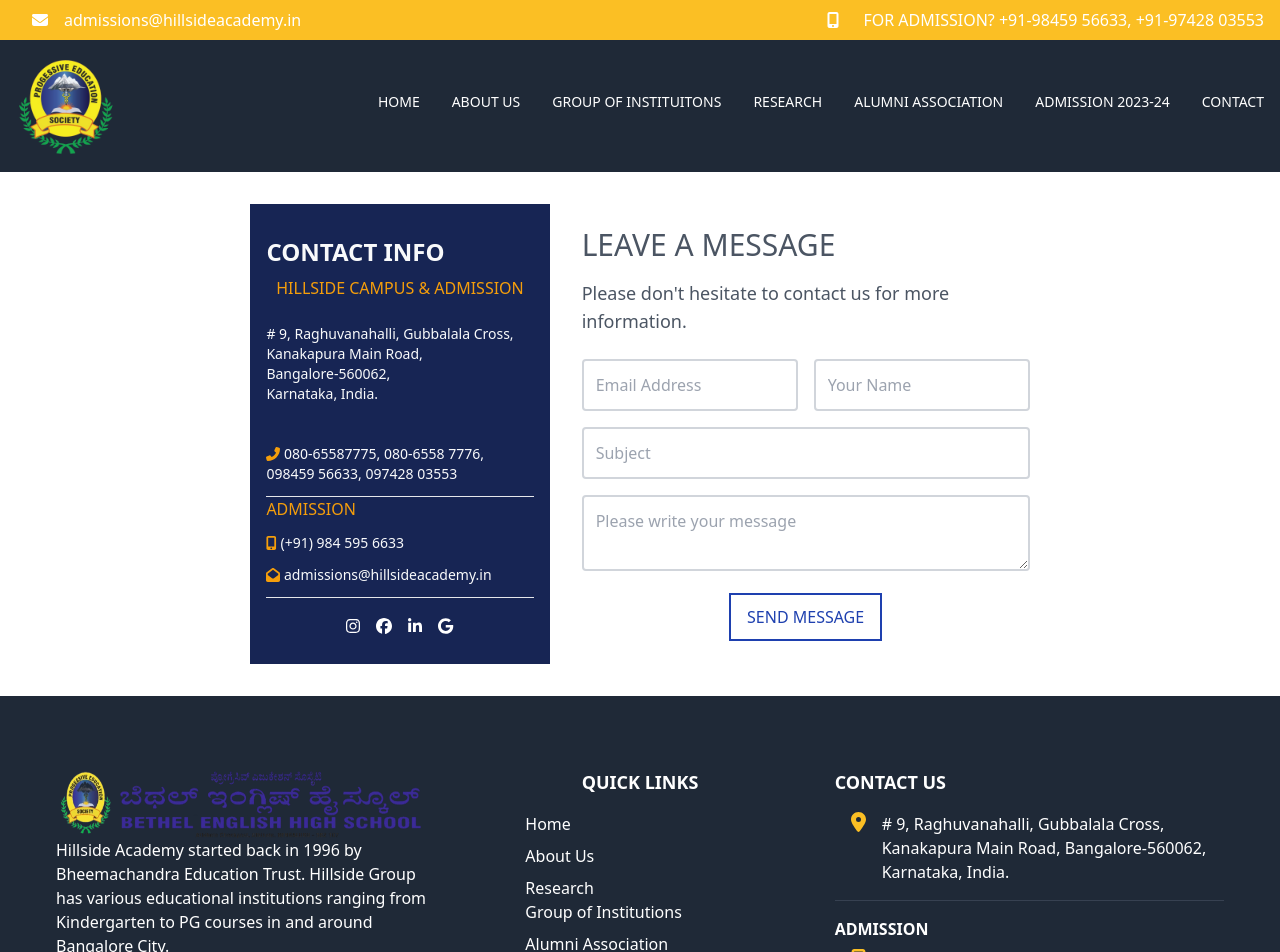
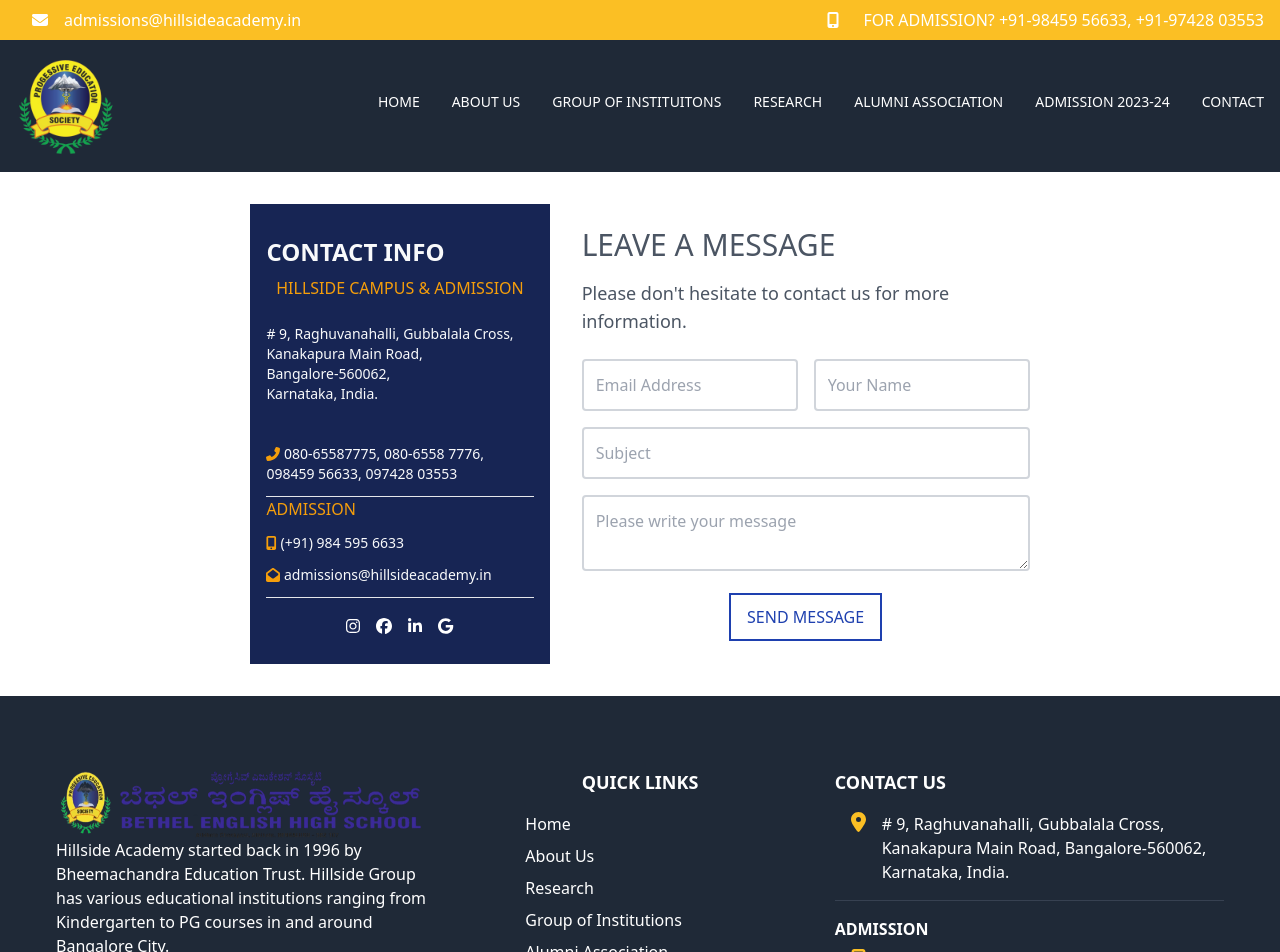
Before and after one commit to akshitchowdhury/hillside_school, a React (Create React App) app: page /contact in a window 1280 px wide. Shown: the top 952 px of the page. Built offline with nearby package versions, Linux system fonts and the light colour scheme.

Commit message:
HoverFix4

```diff
--- a/src/component/Footer/Footer.jsx
+++ b/src/component/Footer/Footer.jsx
@@ -49,7 +49,7 @@ const Footer = () => {
                 <ul className="text-left px-20">
   <li className="relative"><Link to="/" className="block mb-2 after:content-[''] after:absolute after:w-10 after:h-0.5 after:bg-amber-400 after:left-0 after:bottom-0 after:scale-x-0 hover:after:scale-x-100 after:origin-left after:transition-transform after:duration-300">Home</Link></li>
   <li className="relative"><Link to="/about" className="block mb-2 after:content-[''] after:absolute after:w-10 after:h-0.5 after:bg-amber-400 after:left-0 after:bottom-0 after:scale-x-0 hover:after:scale-x-100 after:origin-left after:transition-transform after:duration-300">About Us</Link></li>
-  <li className="relative"><a href="https://hillsidepharmacycollege.edu.in/research-activities.html" target='_blank' className="block mb-2 after:content-[''] after:absolute after:w-10 after:h-0.5 after:bg-amber-400 after:left-0 after:bottom-0 after:scale-x-0 hover:after:scale-x-100 after:origin-left after:transition-transform after:duration-300"></a>Research</li>
+  <li className="relative"><a href="https://hillsidepharmacycollege.edu.in/research-activities.html" target='_blank' className="block mb-2 after:content-[''] after:absolute after:w-10 after:h-0.5 after:bg-amber-400 after:left-0 after:bottom-0 after:scale-x-0 hover:after:scale-x-100 after:origin-left after:transition-transform after:duration-300">Research</a></li>
   <li className="relative"><a href="https://hillsidepharmacycollege.edu.in/research-activities.html" target='_blank' className="block mb-2 after:content-[''] after:absolute after:w-10 after:h-0.5 after:bg-amber-400 after:left-0 after:bottom-0 after:scale-x-0 hover:after:scale-x-100 after:origin-left after:transition-transform after:duration-300">Group of Institutions</a></li>
   <li className="relative"><Link to="/alumni" className="block mb-2 after:content-[''] after:absolute after:w-10 after:h-0.5 after:bg-amber-400 after:left-0 after:bottom-0 after:scale-x-0 hover:after:scale-x-100 after:origin-left after:transition-transform after:duration-300">Alumni Association</Link></li>
 
```
